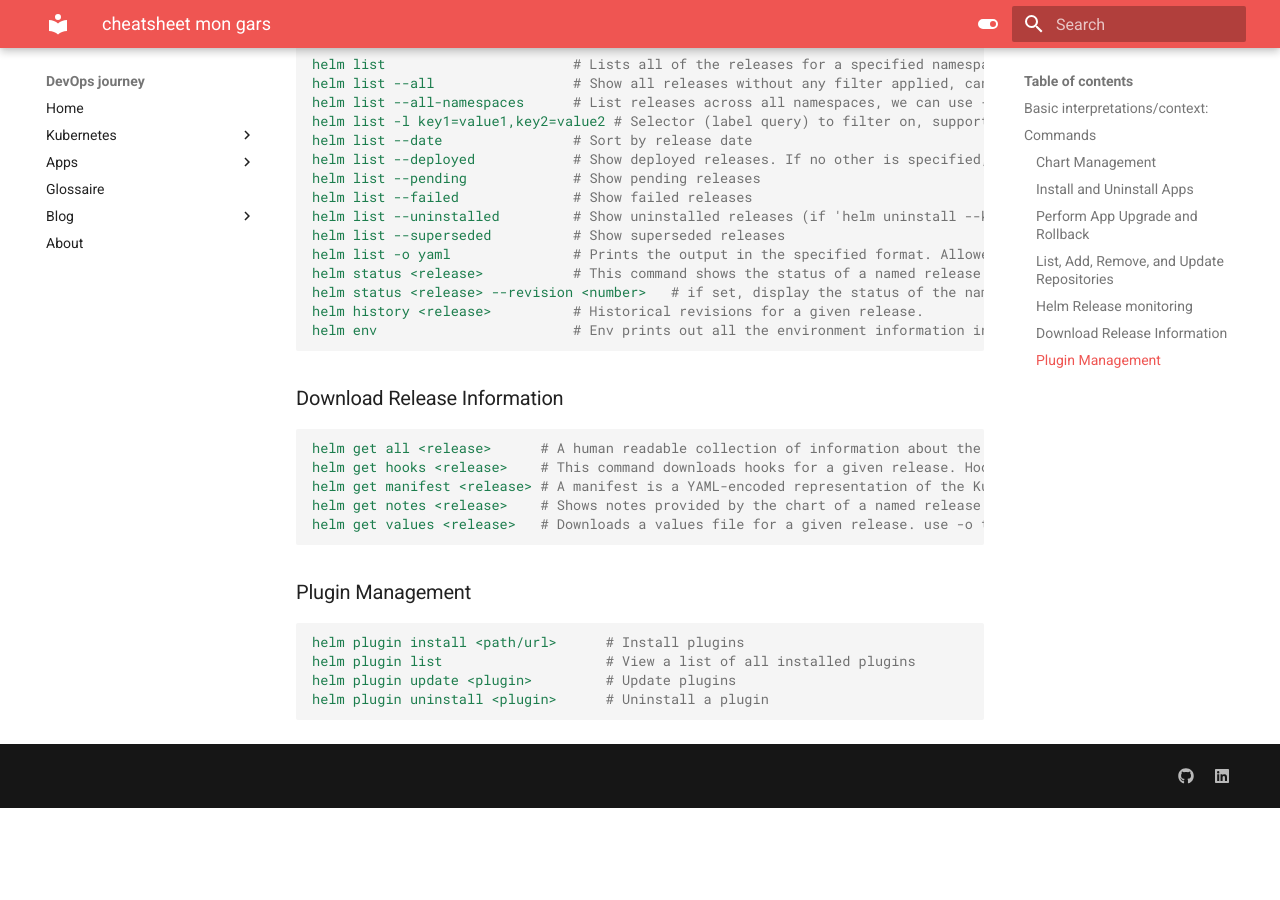
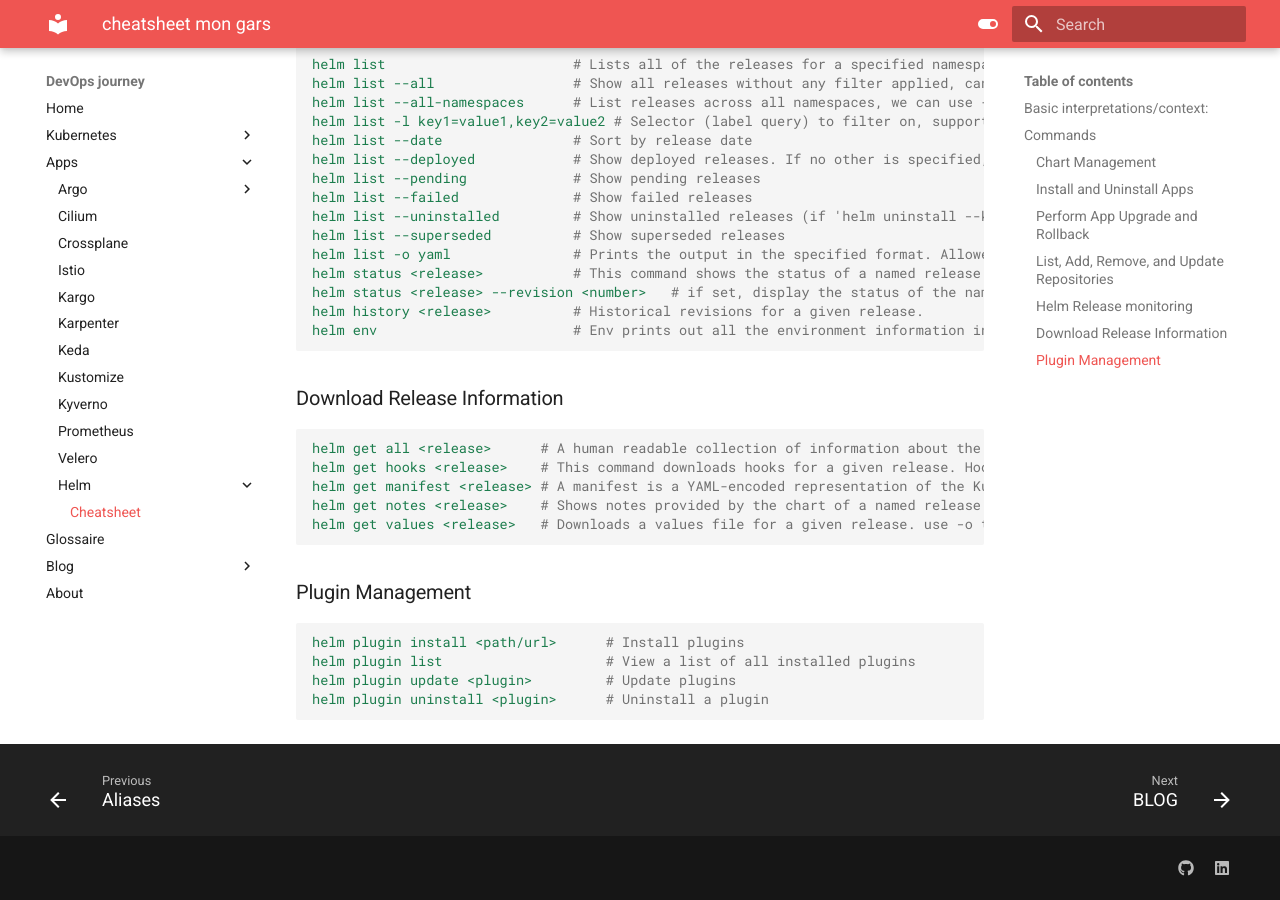
Before and after one commit to Mathod95/mkdocs, an MkDocs documentation site: the page built from docs/apps/helm/cheatsheet.md, in a window 1280 px wide and 900 px high, scrolled down 1787 px. Built offline with MkDocs 1.6.1 and Material for MkDocs 9.7.7, drawn with Linux system fonts in a browser that asks for light colours; before the commit the page ends 2595 px from its top, so only the background shows below that.

Commit message:
+ nav helm

```diff
--- a/mkdocs.yml
+++ b/mkdocs.yml
@@ -2,11 +2,13 @@ site_name: DevOps journey
 site_author: Mathod
 
 nav:
-  - Home: home.md
+  - Home: index.md
+
   - Kubernetes:
     - Tips: kubernetes/tips.md
     - Aliases: kubernetes/aliases.md
     - Probes: about/probes.md
+
   - Apps:
     - Argo:
       - CD: about/cd.md
@@ -23,9 +25,14 @@ nav:
     - Kyverno: about/kyverno.md
     - Prometheus: about/prometheus.md
     - Velero: about/velero.md
+    - Helm:
+        - Cheatsheet: apps/helm/cheatsheet.md
+
   - Glossaire: glossaire.md
+
   - Blog:
     - blog/index.md
+
   - About:
     - About: about/index.md
 
```
